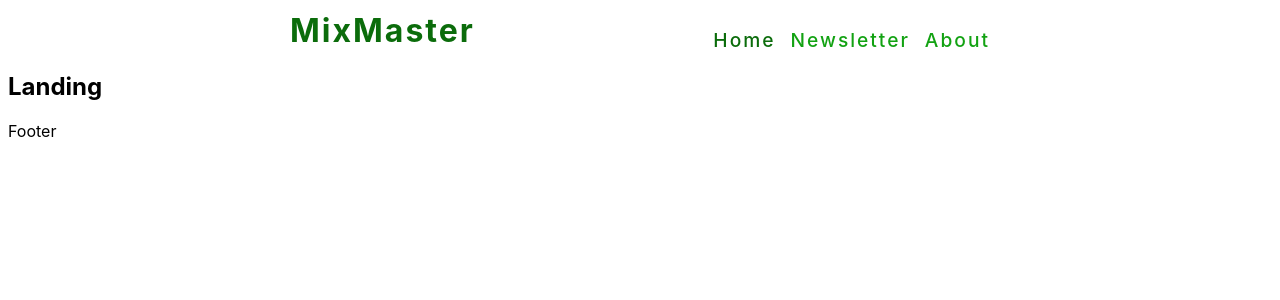
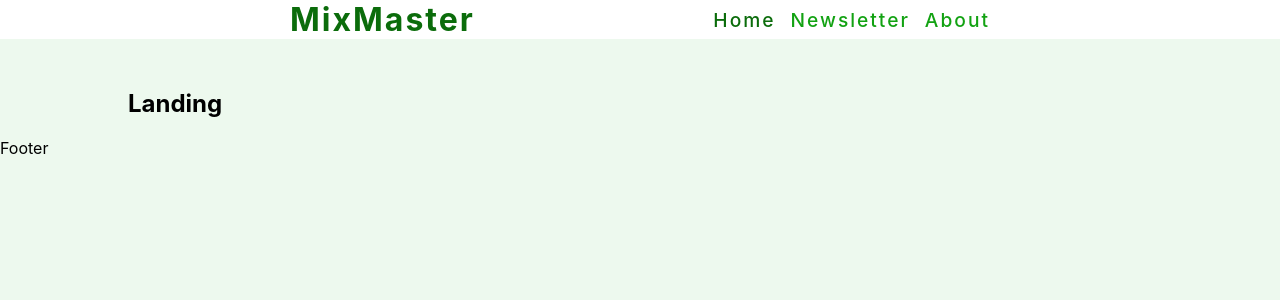
Before and after one commit to svvdovkina/cocktails, a React (Vite) app: page / in a window 1280 px wide. Shown: the top 300 px of the page. Built offline with nearby package versions, Linux system fonts and the light colour scheme.

Commit message:
add About page and page styling

```diff
--- a/src/App.css
+++ b/src/App.css
@@ -0,0 +1,5 @@
+body {
+  margin: 0;
+  padding: 0;
+  background-color: #edf9ee;
+}
--- a/src/components/Navbar.jsx
+++ b/src/components/Navbar.jsx
@@ -67,6 +67,7 @@ const Wrapper = styled.nav`
         };
 
         .nav-links {
+            margin-top: 0;
             display: flex;
             flex-direction: row;
             gap: 15px;
--- a/src/pages/About.jsx
+++ b/src/pages/About.jsx
@@ -1,8 +1,22 @@
+import styled from "styled-components"
 
 const About = ()=>{
-    return <div>
-        <h1>About</h1>
-    </div>
+    return <Wrapper>
+        <h3>About Us</h3>
+        <p>Lorem ipsum, dolor sit amet consectetur adipisicing elit. Iusto veniam accusantium sint quis nulla eaque aliquid eveniet molestias dolores voluptatem, odio repellendus provident perspiciatis dolore!</p>
+    </Wrapper>
 }
 
+const Wrapper = styled.section`
+
+    h3 {
+        letter-spacing: 1px;
+        font-size: 1.3rem;
+    }
+    p{
+        line-height: 1.5;
+        margin-top: 20px;
+    }
+`
+
 export default About
--- a/src/pages/HomeLayout.jsx
+++ b/src/pages/HomeLayout.jsx
@@ -1,14 +1,25 @@
 
 import { Outlet } from "react-router-dom"
 import Navbar from "../components/Navbar"
+import styled from "styled-components"
 
 const HomeLayout = ()=>{
     return <>
         <Navbar/>
-        <Outlet/>
+        <Wrapper>
+            <Outlet/>
+        </Wrapper>
+
         <footer>Footer</footer>
 
     </>
 }
 
+const Wrapper = styled.div`
+  max-width: 80%;
+  margin: 50px auto 0;
+
+`
+
+
 export default HomeLayout
```
